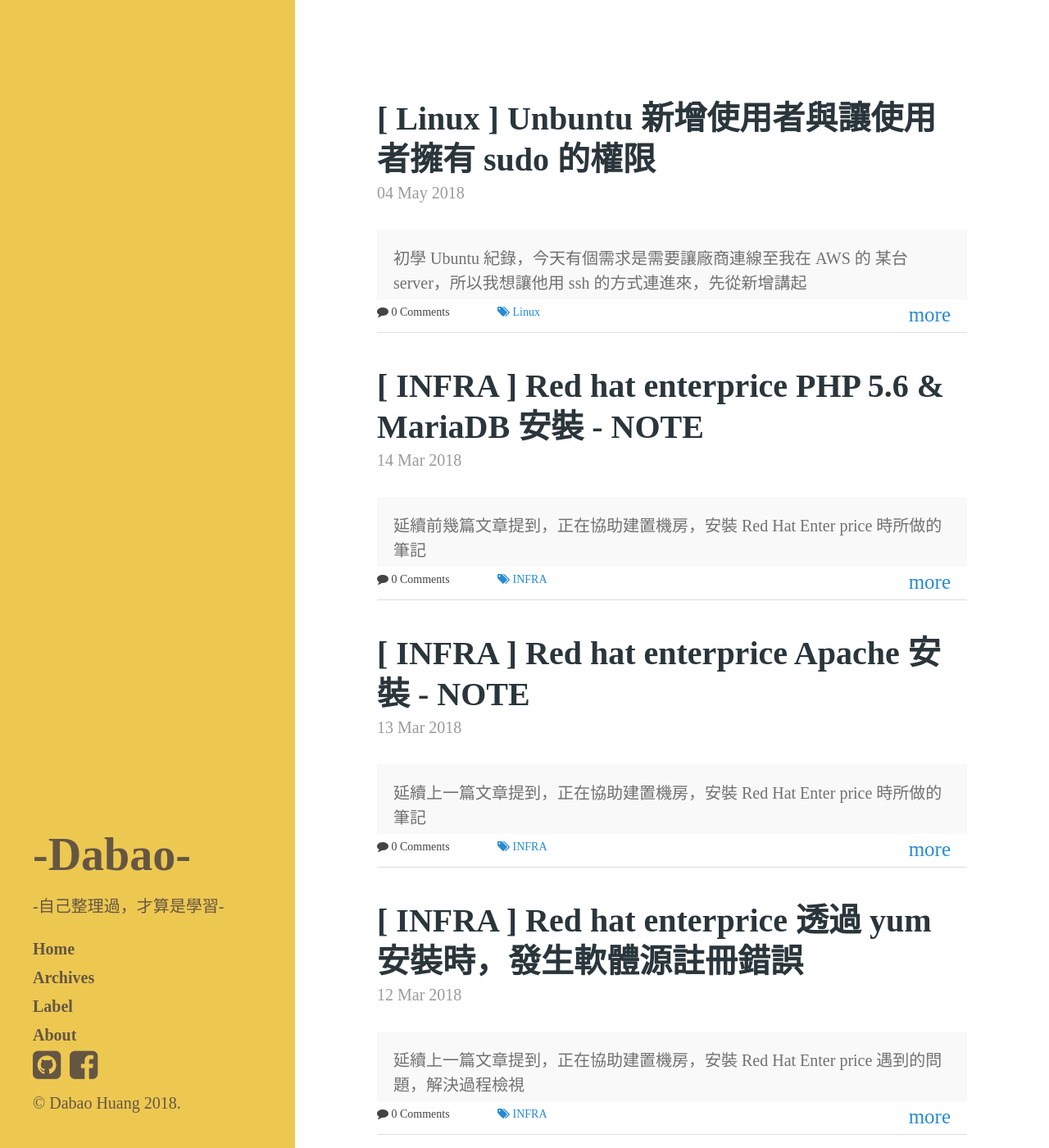
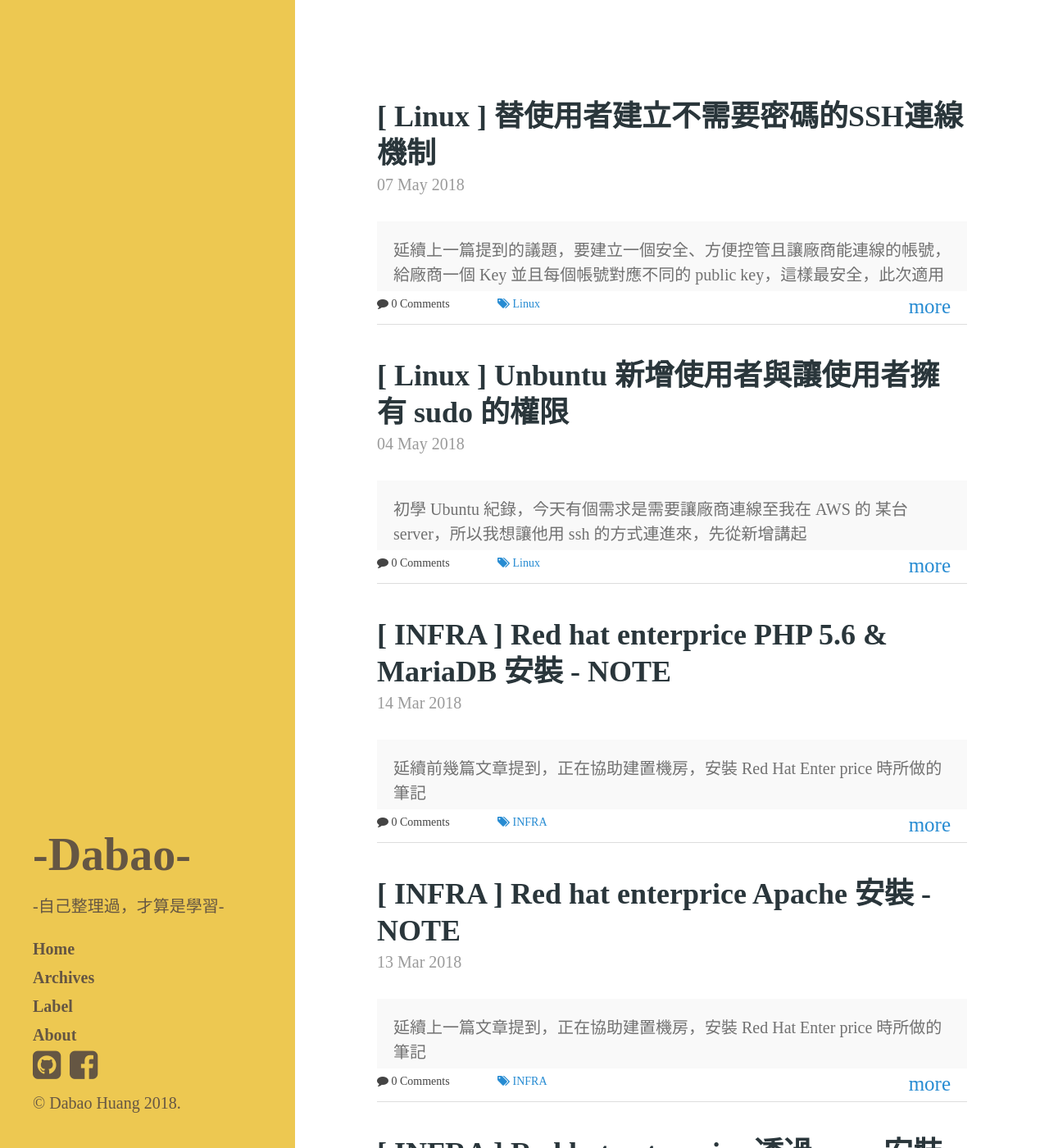
Before and after one commit to DabaoHuang/dabaohuang.github.io, a Jekyll site: the page built from index.html, in a window 1280 px wide and 1400 px high. Shown: the whole window at 82% size. Built offline with Jekyll 4.4.1, drawn with Linux system fonts in a browser that asks for light colours; nearby versions of some CDN libraries; the list of posts is cut into pages by our own code; comment, search, counter and statistics services are not loaded; some of the changed text lies outside the part shown.

Commit message:
:tada: 新文章~

```diff
--- /dev/null
+++ b/_posts/2018-05-07-linux-ssh-no-password-login.md
@@ -0,0 +1,45 @@
+---
+layout: post
+title: '[ Linux ] linux ssh no password login'
+subtitle: '[ Linux ] 替使用者建立不需要密碼的SSH連線機制'
+category: Linux
+comments: true
+signature: true
+---
+
+<div class="message">
+    延續上一篇提到的議題，要建立一個安全、方便控管且讓廠商能連線的帳號，給廠商一個 Key 並且每個帳號對應不同的 public key，這樣最安全，此次適用於所有 Linux 版本，所以沒有特別寫出是哪一套 Linux
+</div>
+
+## Step 1 - 產生 RSA 金鑰
+
+因為我是 Windows 的環境，我是利用 git 自帶的 BASH command line 下 `ssh-keygen` 產出的金鑰
+
+{% highlight vim %}
+
+Enter file in which to save the key (/home/camel/.ssh/id_rsa): Enter(金鑰放的位置，要來這邊抓金鑰)
+Enter passphrase (empty for no passphrase): Enter(不設定密碼)
+Enter same passphrase again: Enter(不設定密碼)
+
+{% endhighlight %}
+
+確認金鑰是否有正常產出 `ls -l ~/.ssh/`
+
+以上面的範例來說會看到下面兩個檔案
+
+ - id_rsa : Private Key 私鑰，權限為`600`
+ - id_rsa.pub : Public Key 公鑰，權限為`644`
+
+## Step 2 - 將公鑰上傳至目的伺服器
+
+今天我想讓廠商從 `webuser` 帳號進入目的伺服器，所以我們要先以 webuser 的身分登入，在登入之前先把`id_rsa.pub`上傳至該台伺服器
+
+ - 以 `webuser` 登入目的伺服器，並移動到家目錄
+ - 在家目錄 `~` 確認是否有 `.ssh` 資料夾，若沒有的話創建一個 `mkdir .ssh`，並修改他的權限 `chmod 700 .ssh`
+ - 創一個空檔案放在 .ssh 資料夾底下 `touch .ssh/authorized_keys`
+ - 複製內容 `cat id_rsa.pub > .ssh/authorized_keys`
+ - authorized_keys 的權限必須設定為 644 `chmod 644 .ssh/authorized_keys`
+
+到這邊就可以在本機用 `ssh -i id_rsa webuser@123.45.67.89` 做測試
+
+配合上一篇將使用者新增到 sudo 的群組，就可以讓廠商擁有權限做事情了呦~
--- a/public/css/poole.css
+++ b/public/css/poole.css
@@ -89,18 +89,22 @@
 }
 h1 {
   font-size: 2rem;
+  font-size: 1.8rem;
 }
 h2 {
   margin-top: 1rem;
-  font-size: 1.5rem;
+  /* font-size: 1.5rem; */
+  font-size: 1.3rem;
 }
 h3 {
   margin-top: 1.5rem;
-  font-size: 1.25rem;
+  /* font-size: 1.25rem; */
+  font-size: 1rem;
 }
 h4, h5, h6 {
   margin-top: 1rem;
-  font-size: 1rem;
+  /* font-size: 1rem; */
+  font-size: 0.9rem;
 }
 
 /* Body text */
```
